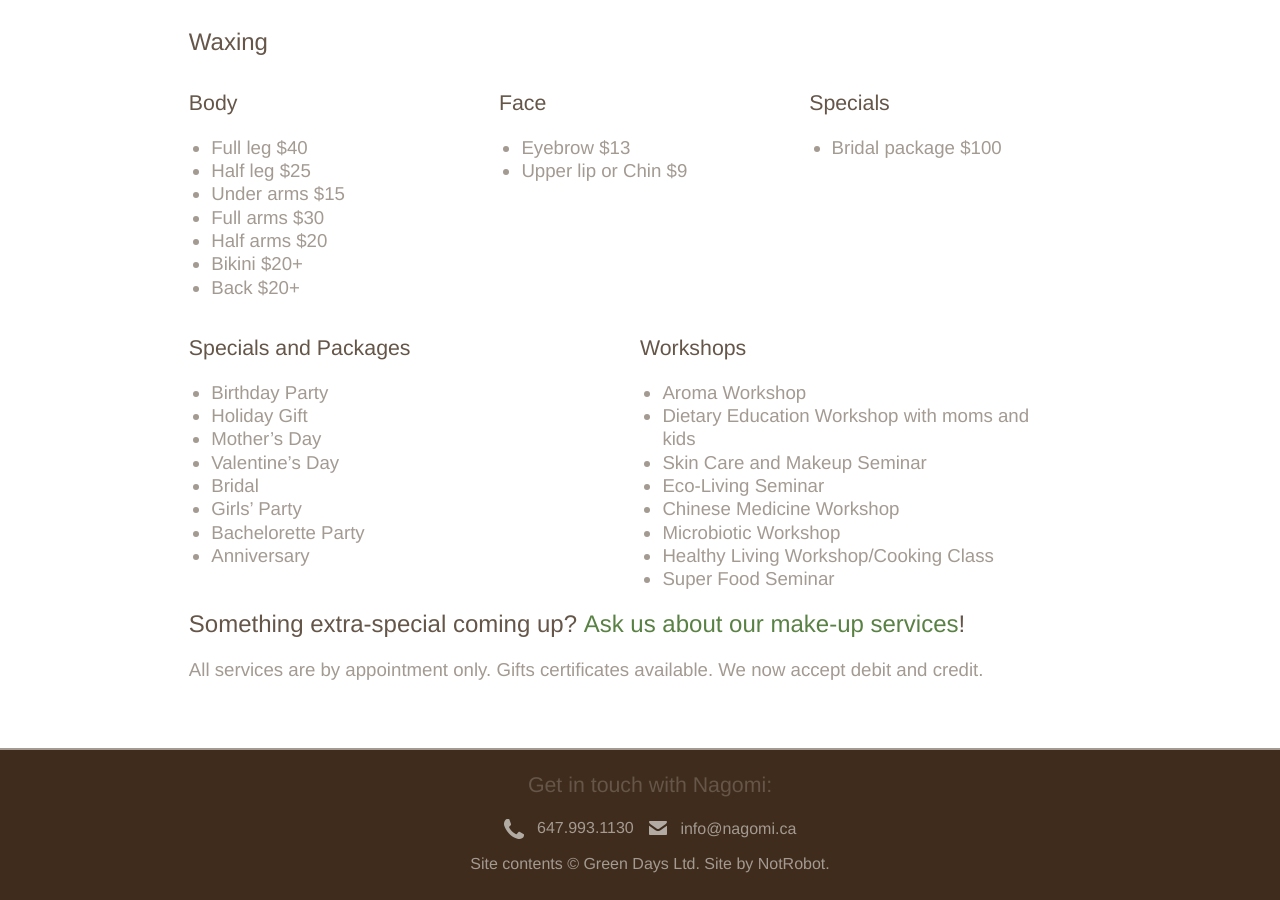
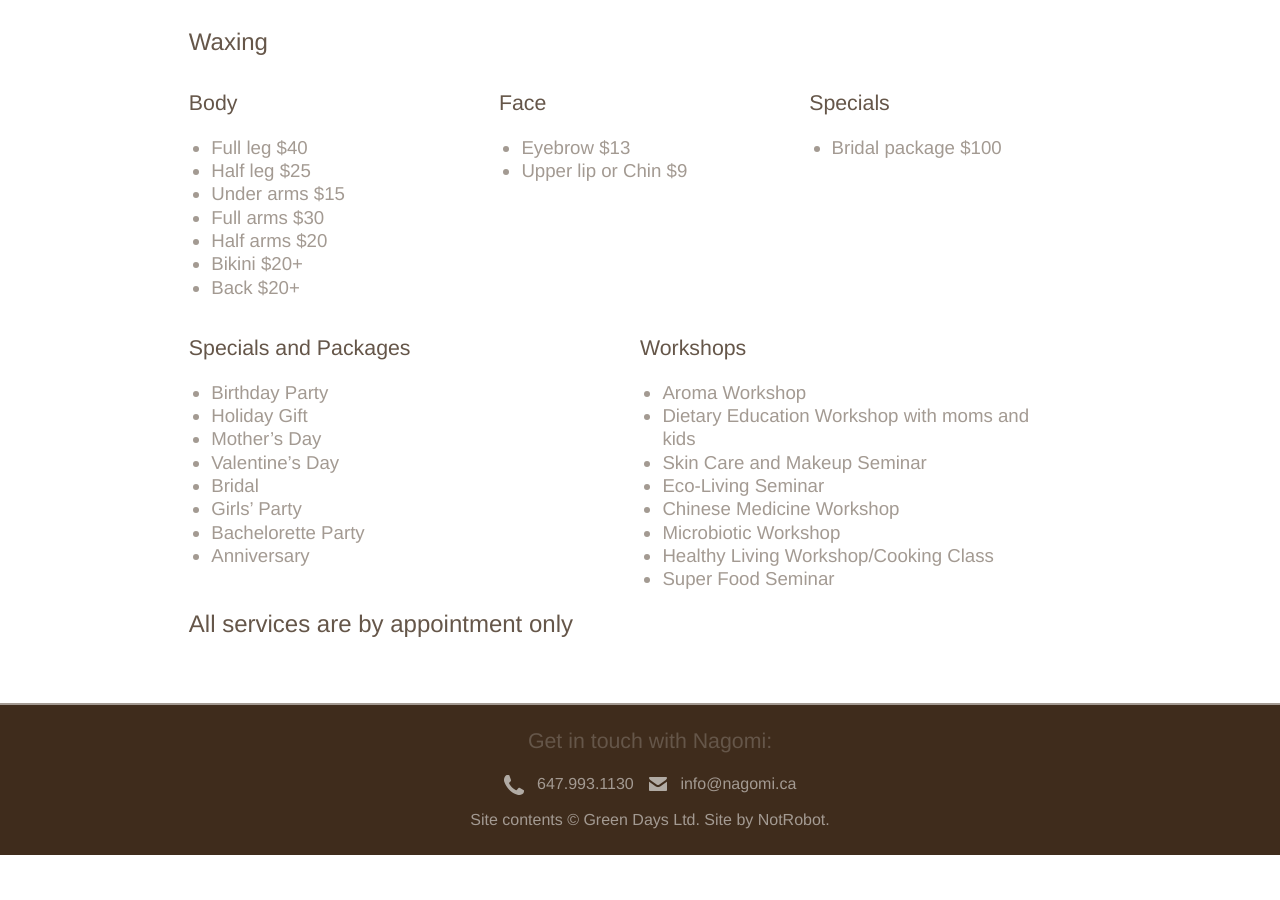
Before and after one commit to jamesaoverton/nagomi, a Jekyll site: the page built from services.md, in a window 1280 px wide and 900 px high, scrolled down 3215 px. Built offline with Jekyll 4.4.1, drawn with Linux system fonts in a browser that asks for light colours; after the commit the page ends 4070 px from its top, so only the background shows below that.

Commit message:
Update 'appointment only'

```diff
--- a/services.md
+++ b/services.md
@@ -222,6 +222,4 @@ $500 includes consultation and touch-up one month after your session.
 </div>
 
 
-# Something extra-special coming up? <a href="mailto:info@nagomi.ca">Ask us about our make-up services</a>!
-
-All services are by appointment only. Gifts certificates available. We now accept debit and credit.
+# All services are by appointment only
```
